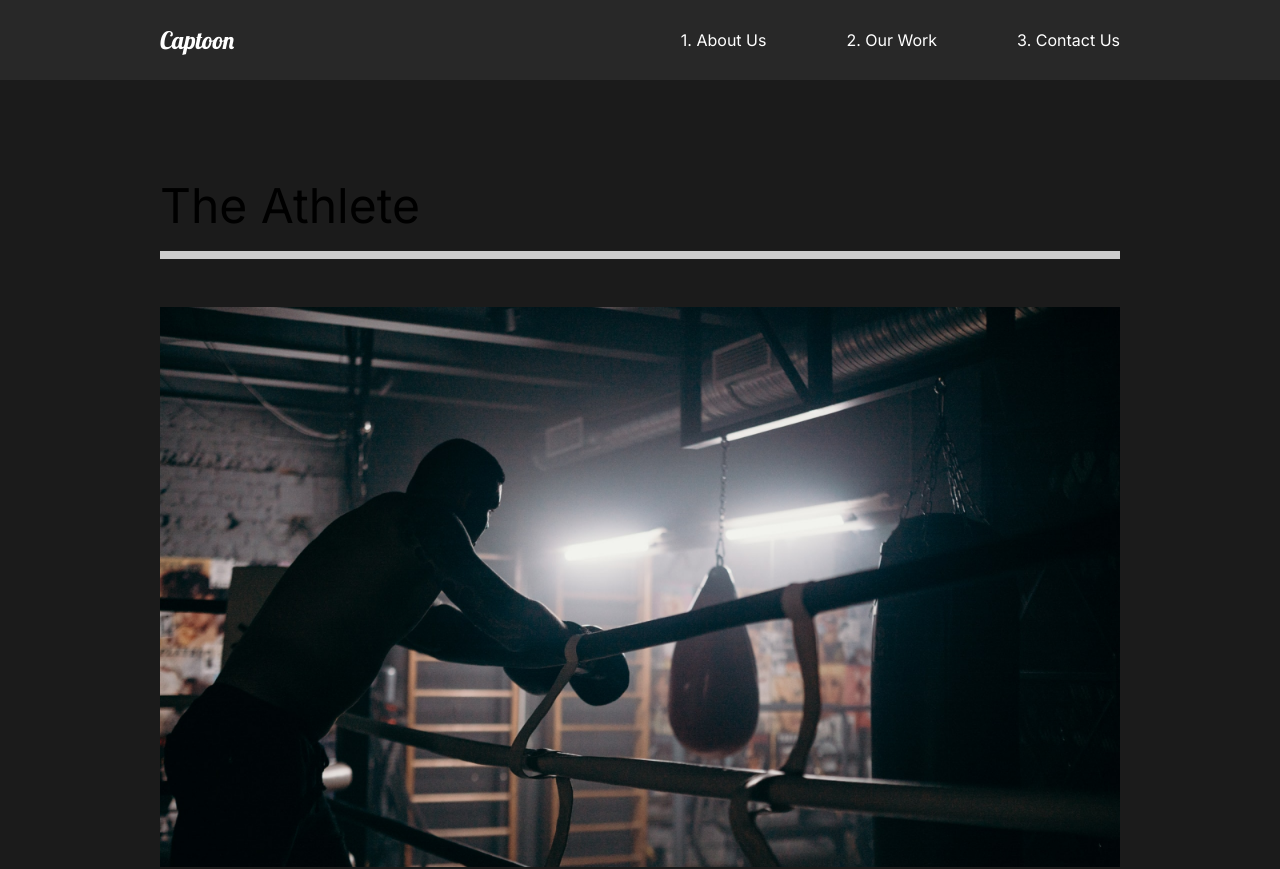
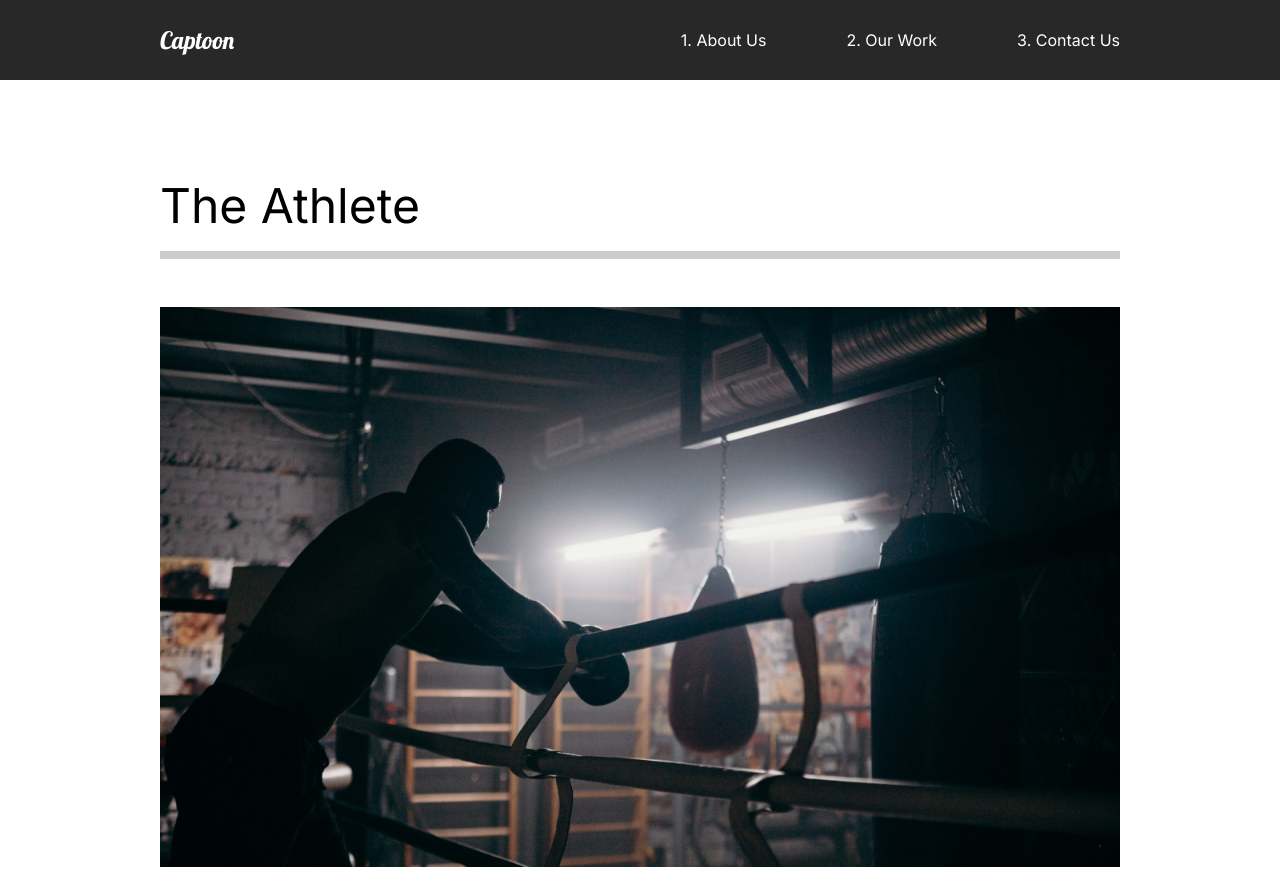
Before and after one commit to ShibilPM/Website-React, a React (Create React App) app: page /work in a window 1280 px wide. Shown: the top 869 px of the page. Built offline with nearby package versions, Linux system fonts and the light colour scheme.

Commit message:
Add Animations

```diff
--- a/src/App.js
+++ b/src/App.js
@@ -8,15 +8,19 @@
 import OurWork from "./pages/OurWork";
 import MovieDetail from "./pages/MovieDetail";
 //Router
-import { Switch, Route } from "react-router-dom";
+import { Switch, Route, useLocation } from "react-router-dom";
 import Moviedetail from "./pages/MovieDetail";
+//Animation
+import { AnimatePresence } from "framer-motion";
 
 function App() {
+  const location = useLocation();
   return (
     <div className="App">
       <GlobalStyle />
       <Nav />
-      <Switch>
+      <AnimatePresence exitBeforeEnter>
+        <Switch location={location} key={location.pathname}>
           <Route path="/" exact>
             <AboutUs />
           </Route>
@@ -30,6 +34,7 @@
             <ContactUs />
           </Route>
         </Switch>
+      </AnimatePresence>
     </div>
   );
 }
--- /dev/null
+++ b/src/animation.js
@@ -0,0 +1,53 @@
+export const pageAnimation = {
+  hidden: {
+    opacity: 0,
+    y: 300,
+  },
+  show: {
+    opacity: 1,
+    y: 0,
+    transition: {
+      duration: 1,
+      when: "beforeChildren",
+      staggerChildren: 0.25,
+    },
+  },
+  exit: {
+    opacity: 0,
+    y: 300,
+    transition: {
+      duration: 0.5,
+    },
+  },
+};
+
+export const titleAnimation = {
+  hidden: { y: 200 },
+  show: {
+    y: 0,
+    transition: {
+      duration: 0.75,
+      ease: "easeOut",
+    },
+  },
+};
+
+export const fade = {
+  hidden: { opacity: 0 },
+  show: {
+    opacity: 1,
+    transition: { ease: "easeOut", duration: 0.75 },
+  },
+};
+
+export const photoAnimation = {
+  hidden: { scale: 1.5, opacity: 0 },
+  show: {
+    scale: 1,
+    opacity: 1,
+    transition: {
+      ease: "easeOut",
+      duration: 0.75,
+    },
+  },
+};
--- a/src/pages/AboutUs.js
+++ b/src/pages/AboutUs.js
@@ -3,14 +3,22 @@
 import AboutSection from "../components/AboutSection";
 import ServicesSection from "../components/ServicesSection";
 import FaqSection from "../components/FaqSection";
+//Animations
+import { motion } from "framer-motion";
+import { pageAnimation } from "../animation";
 
 const AboutUs = () => {
   return (
-    <>
+    <motion.div
+      exit="exit"
+      variants={pageAnimation}
+      initial="hidden"
+      animate="show"
+    >
       <AboutSection />
       <ServicesSection />
       <FaqSection />
-    </>
+    </motion.div>
   );
 };
 
--- a/src/pages/ContactUs.js
+++ b/src/pages/ContactUs.js
@@ -1,10 +1,19 @@
 import React from "react";
+//Animations
+import { motion } from "framer-motion";
+import { pageAnimation } from "../animation";
 
 const ContactUs = () => {
   return (
-    <div>
+    <motion.div
+      exit="exit"
+      variants={pageAnimation}
+      initial="hidden"
+      animate="show"
+      style={{ background: "#fff" }}
+    >
       <h1>CONTACT</h1>
-    </div>
+    </motion.div>
   );
 };
 
--- a/src/pages/MovieDetail.js
+++ b/src/pages/MovieDetail.js
@@ -2,6 +2,9 @@
 import styled from "styled-components";
 import { useHistory } from "react-router-dom";
 import { MovieState } from "../movieState";
+//Animations
+import { motion } from "framer-motion";
+import { pageAnimation } from "../animation";
 
 const Moviedetail = () => {
   const history = useHistory();
@@ -19,7 +22,12 @@
   return (
     <>
       {movie && (
-        <Details>
+        <Details
+          exit="exit"
+          variants={pageAnimation}
+          initial="hidden"
+          animate="show"
+        >
           <HeadLine>
             <h2>{movie.title}</h2>
             <img src={movie.mainImg} alt="mainImage" />
@@ -42,7 +50,7 @@
   );
 };
 
-const Details = styled.div`
+const Details = styled(motion.div)`
   color: white;
 `;
 
--- a/src/pages/OurWork.js
+++ b/src/pages/OurWork.js
@@ -5,10 +5,19 @@
 import athlete from "../img/athlete-small.png";
 import theracer from "../img/theracer-small.png";
 import goodtimes from "../img/goodtimes-small.png";
+//Animations
+import { motion } from "framer-motion";
+import { pageAnimation } from "../animation";
 
 const OurWork = () => {
   return (
-    <Work>
+    <Work
+      exit="exit"
+      variants={pageAnimation}
+      initial="hidden"
+      animate="show"
+      style={{ background: "#fff" }}
+    >
       <Movie>
         <h2>The Athlete</h2>
         <div className="line"></div>
@@ -34,7 +43,7 @@
   );
 };
 
-const Work = styled.div`
+const Work = styled(motion.div)`
   min-height: 100vh;
   overflow: hidden;
   padding: 5rem 10rem;
```
Also changed, not shown: src/components/AboutSection.js (+18 -10 lines), 1 other file (tests, documents, lock files or other folders). Lines whose indentation alone changed are shown as unchanged.
